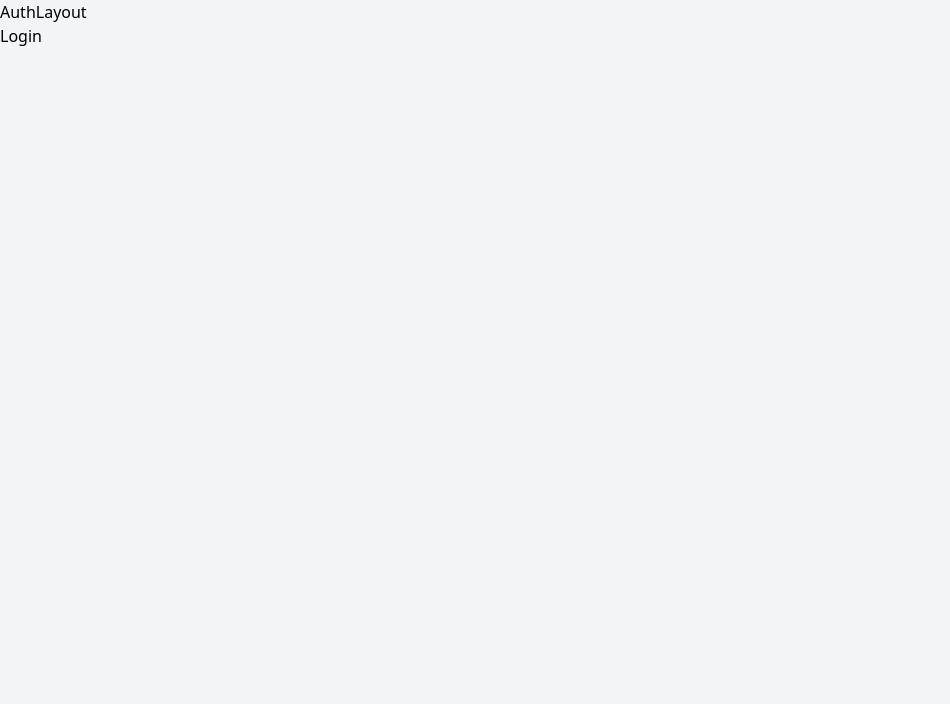
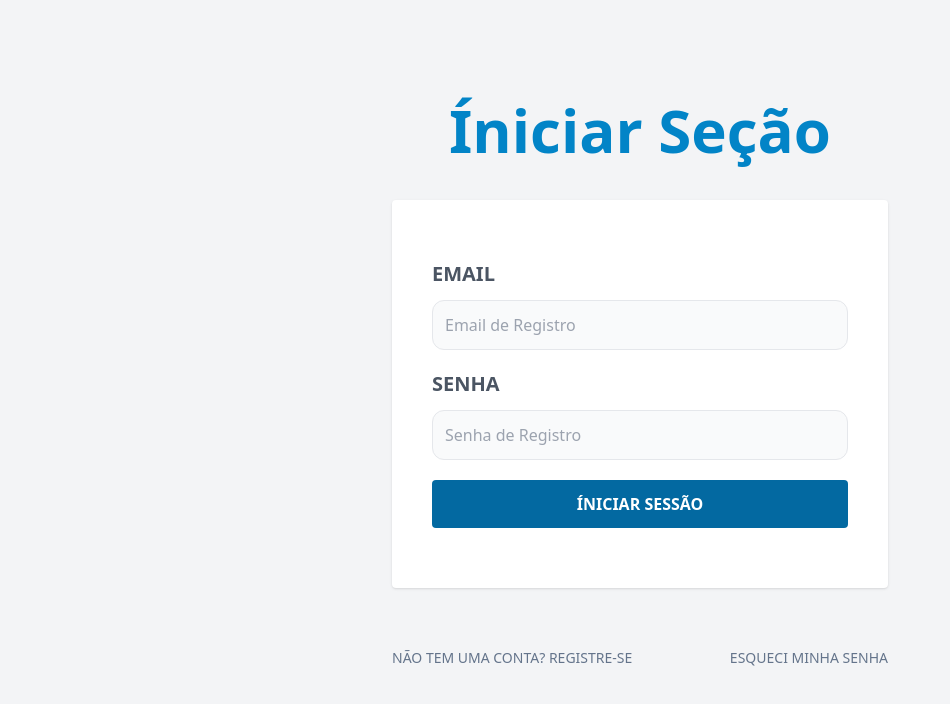
Before and after one commit to Lucassocorrosilva7/Mern_UpTask, a React (Vite) app in the folder client/: page / in a window 1280 px wide. Shown: the top 704 px of the page, without its empty margins (0-950 px from the left). Built offline with nearby package versions, Linux system fonts and the light colour scheme.

Commit message:
Página de login criada

```diff
--- a/client/src/layouts/AuthLayout.jsx
+++ b/client/src/layouts/AuthLayout.jsx
@@ -4,9 +4,11 @@
 const AuthLayout = () => {
   return (
     <>
-    <div>AuthLayout</div>
-
-    <Outlet/>
+      <main className="container mx-auto mt-5 md:mt-20 p-5 md:flex md:justify-center">
+          <div className="md:w-2/3 lg:w-2/5">
+            <Outlet/>
+            </div>
+      </main>
     </>
   )
 }
--- a/client/src/pages/Login.jsx
+++ b/client/src/pages/Login.jsx
@@ -1,8 +1,62 @@
+import { Link } from "react-router-dom";
 
 const Login = () => {
   return (
-    <div>Login</div>
-  )
-}
+    <>
+      <h1 className="text-sky-600 font-black text-6xl capitalize text-center">
+        Íniciar seção
+      </h1>
+      <form className="my-10 bg-white shadow rounded  p-10">
+        <div className="my-5">
+          <label
+            className="uppercase text-gray-600 block text-xl font-bold"
+            htmlFor="email"
+          >
+            Email
+          </label>
+          <input
+            id="email"
+            type="email"
+            placeholder="Email de Registro"
+            className="w-full mt-3 p-3 border rounded-xl bg-gray-50"
+          />
+        </div>
+        <div className="my-5">
+          <label
+            className="uppercase text-gray-600 block text-xl font-bold"
+            htmlFor="password"
+          >
+            Senha
+          </label>
+          <input
+            id="password"
+            type="password"
+            placeholder="Senha de Registro"
+            className="w-full mt-3 p-3 border rounded-xl bg-gray-50"
+          />
+        </div>
+        <input
+          type="submit"
+          value="Íniciar Sessão"
+          className="bg-sky-700 mb-5 w-full py-3 text-white uppercase font-bold rounded hover:cursor-pointer hover:bg-sky-800 transition-colors"
+        />
+      </form>
+      <nav className="lg:flex lg:justify-between">
+        <Link
+          className="block text-center my-5 text-slate-500 uppercase text-sm"
+          to="registar"
+        >
+          Não tem uma conta? Registre-se
+        </Link>
+        <Link
+          className="block text-center my-5 text-slate-500 uppercase text-sm"
+          to="recuperar-senha"
+        >
+          Esqueci minha senha
+        </Link>
+      </nav>
+    </>
+  );
+};
 
-export default Login
+export default Login;
```
